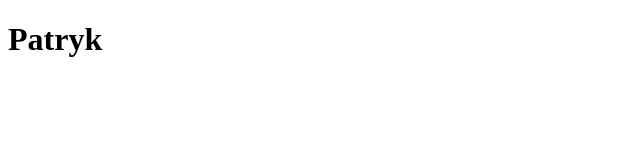
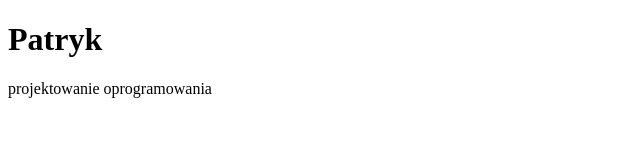
Before and after one commit to Patryk808/gitVSC-PK, a plain HTML site: page index.html in a window 1280 px wide. Shown: the whole page, without its empty margins (0-640 px from the left). Drawn offline with Linux system fonts and the light colour scheme.

Commit message:
dodanie linijki tekstu do index.html w branch dev

```diff
--- a/index.html
+++ b/index.html
@@ -8,5 +8,6 @@
 </head>
 <body>
     <h1>Patryk</h1>
+    projektowanie oprogramowania
 </body>
 </html>
```
